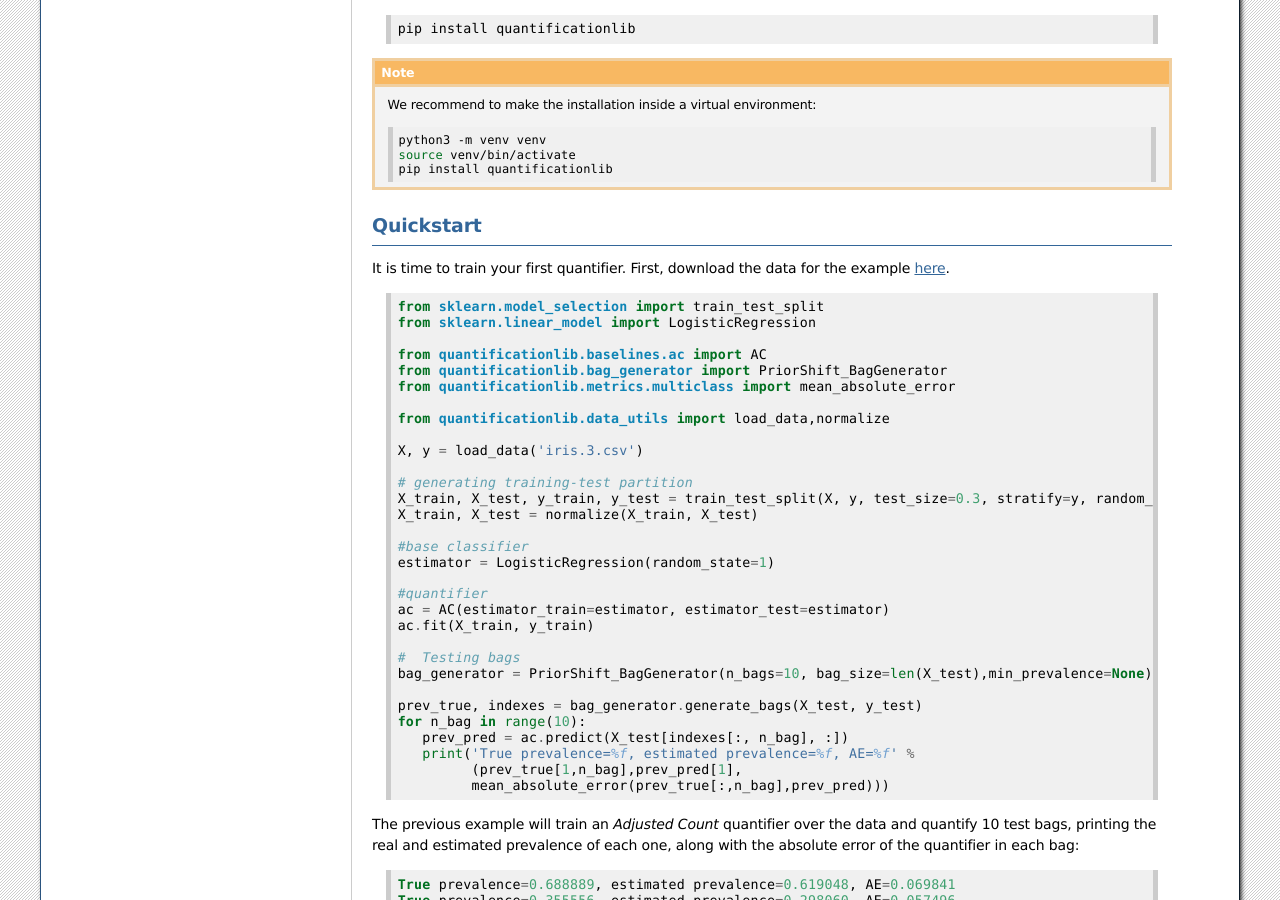
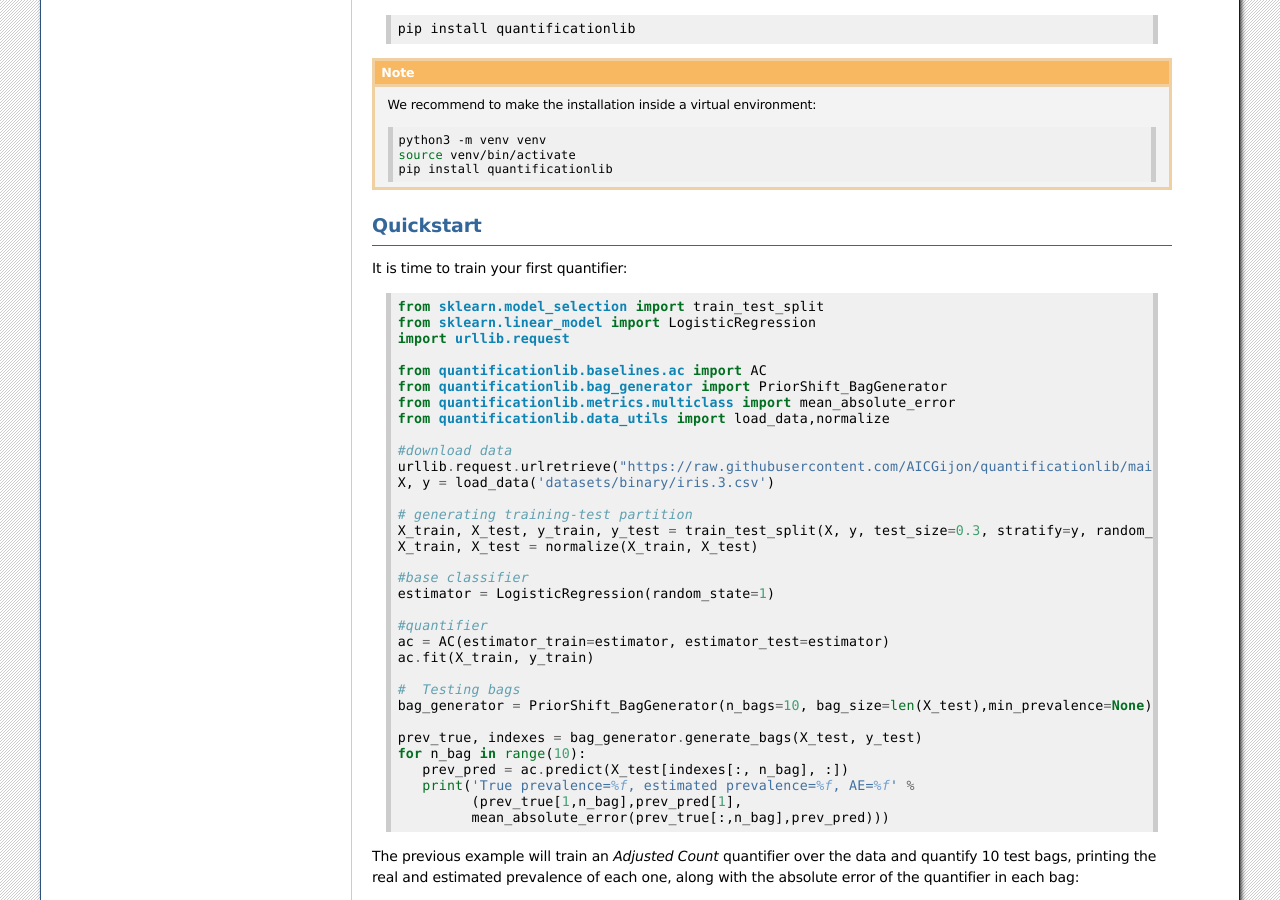
Before and after one commit to AICGijon/quantificationlib, a Sphinx documentation site: the page built from docs/index.rst, in a window 1280 px wide and 900 px high, scrolled down 580 px. Built offline with Sphinx 7.4.7, drawn with Linux system fonts in a browser that asks for light colours.

Commit message:
updating example

```diff
--- a/docs/index.rst
+++ b/docs/index.rst
@@ -44,20 +44,22 @@ In order to install the library you need Python 3. The library can be installed
 Quickstart
 ==========
 
-It is time to train your first quantifier. First, download the data for the example `here <https://raw.githubusercontent.com/AICGijon/quantificationlib/main/examples/datasets/binary/iris.3.csv>`_.
+It is time to train your first quantifier:
 
 .. code-block:: python
 
    from sklearn.model_selection import train_test_split
    from sklearn.linear_model import LogisticRegression
+   import urllib.request
 
    from quantificationlib.baselines.ac import AC
    from quantificationlib.bag_generator import PriorShift_BagGenerator
    from quantificationlib.metrics.multiclass import mean_absolute_error
-
    from quantificationlib.data_utils import load_data,normalize
 
-   X, y = load_data('iris.3.csv')
+   #download data
+   urllib.request.urlretrieve("https://raw.githubusercontent.com/AICGijon/quantificationlib/main/examples/datasets/binary/iris.3.csv", "iris.3.csv")
+   X, y = load_data('datasets/binary/iris.3.csv')
 
    # generating training-test partition
    X_train, X_test, y_train, y_test = train_test_split(X, y, test_size=0.3, stratify=y, random_state=1)
```
Also changed, not shown: 1 other file.
